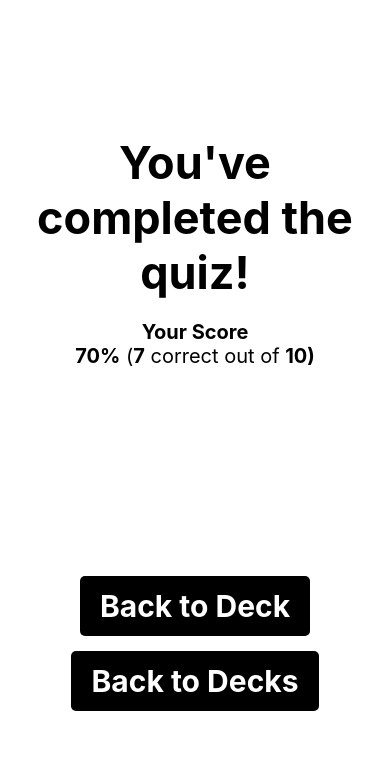
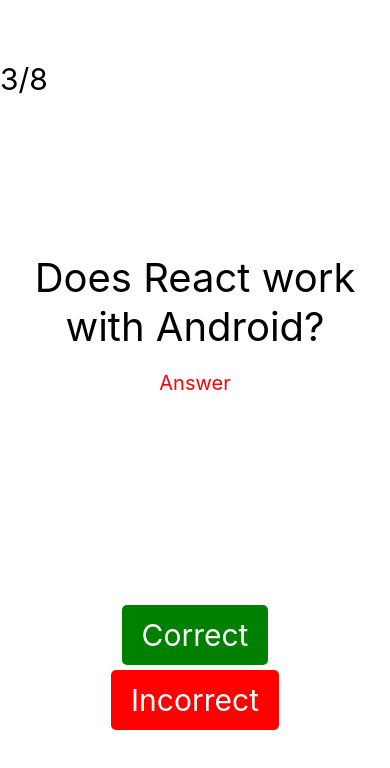
Before and after one commit to mucowintore/udacity-reactnd-udacicards, a React Native app: screen / in a window 390 px wide. Shown: the top 768 px of the page. Built offline with nearby package versions, Linux system fonts and the light colour scheme.

Commit message:
Implement a static version of QuizQuestion

```diff
--- a/App.js
+++ b/App.js
@@ -11,7 +11,8 @@
 import DeckForm from './src/components/DeckForm'
 import QuestionForm from './src/components/QuestionForm'
 import Button from './src/components/Button'
-import QuizSummary from './src/components/QuizSummary';
+import QuizSummary from './src/components/QuizSummary'
+import QuizQuestion from './src/components/QuizQuestion'
 
 const dummyDecksData = [
   { key:'udacicards', deckTitle: 'udacicards', deckCardCount: 6 },
@@ -38,7 +39,8 @@
         {/* <DeckForm /> */}
         {/* <QuestionForm /> */}
         {/* <Button backgroundColor='black' textColor='white'></Button> */}
-        <QuizSummary />
+        {/* <QuizSummary /> */}
+        <QuizQuestion/>
       </View>
     )
   }
--- a/src/components/Button.js
+++ b/src/components/Button.js
@@ -19,7 +19,6 @@
   },
   bntText: {
     fontSize: 30,
-    fontWeight: 'bold',
     textAlign: 'center',
   }
 })
--- a/src/components/QuizQuestion.js
+++ b/src/components/QuizQuestion.js
@@ -1,14 +1,55 @@
 import React, { Component } from 'react'
-import { Text, View } from 'react-native'
+import { Text, View, StyleSheet, TouchableOpacity } from 'react-native'
+import Button from './Button'
+
+const props = {
+  correct: 3,
+  total: 8,
+  question: 'Does React work with Android?',
+  answer: 'Yes',
+  answerShown: false,
+}
 
 class QuizQuestion extends Component {
   render() {
     return (
-      <View>
-        <Text> textInComponent </Text>
+      <View style={styles.container}>
+        <View style={[styles.container, {flex: 1, alignSelf: 'flex-start'}]}>
+          <Text style={styles.score}>{props.correct}/{props.total}</Text>
+        </View>
+        <View style={[styles.container, {flex: 3}]}>
+          <Text style={styles.text}>{props.answerShown ? props.answer : props.question}</Text>
+          <TouchableOpacity>
+            <Text style={styles.textBtn}>{props.answerShown ? 'Question' : 'Answer'}</Text>
+          </TouchableOpacity>
+        </View>
+        <View style={[styles.container, {flex: 3}]}>
+          <Button style={{marginBottom: 5}} backgroundColor='green' textColor='white'>Correct</Button>
+          <Button backgroundColor='red' textColor='white'>Incorrect</Button>
+        </View>
       </View>
     )
   }
 }
 
+const styles = StyleSheet.create({
+  container: {
+    flex: 1,
+    justifyContent: 'center',
+    alignItems: 'center'
+  },
+  text: {
+    fontSize: 40,
+    margin: 20,
+    textAlign: 'center',
+  },
+  textBtn:{
+    fontSize: 20,
+    color: 'red',
+  },
+  score: {
+    fontSize: 30,
+  }
+})
+
 export default QuizQuestion
```
